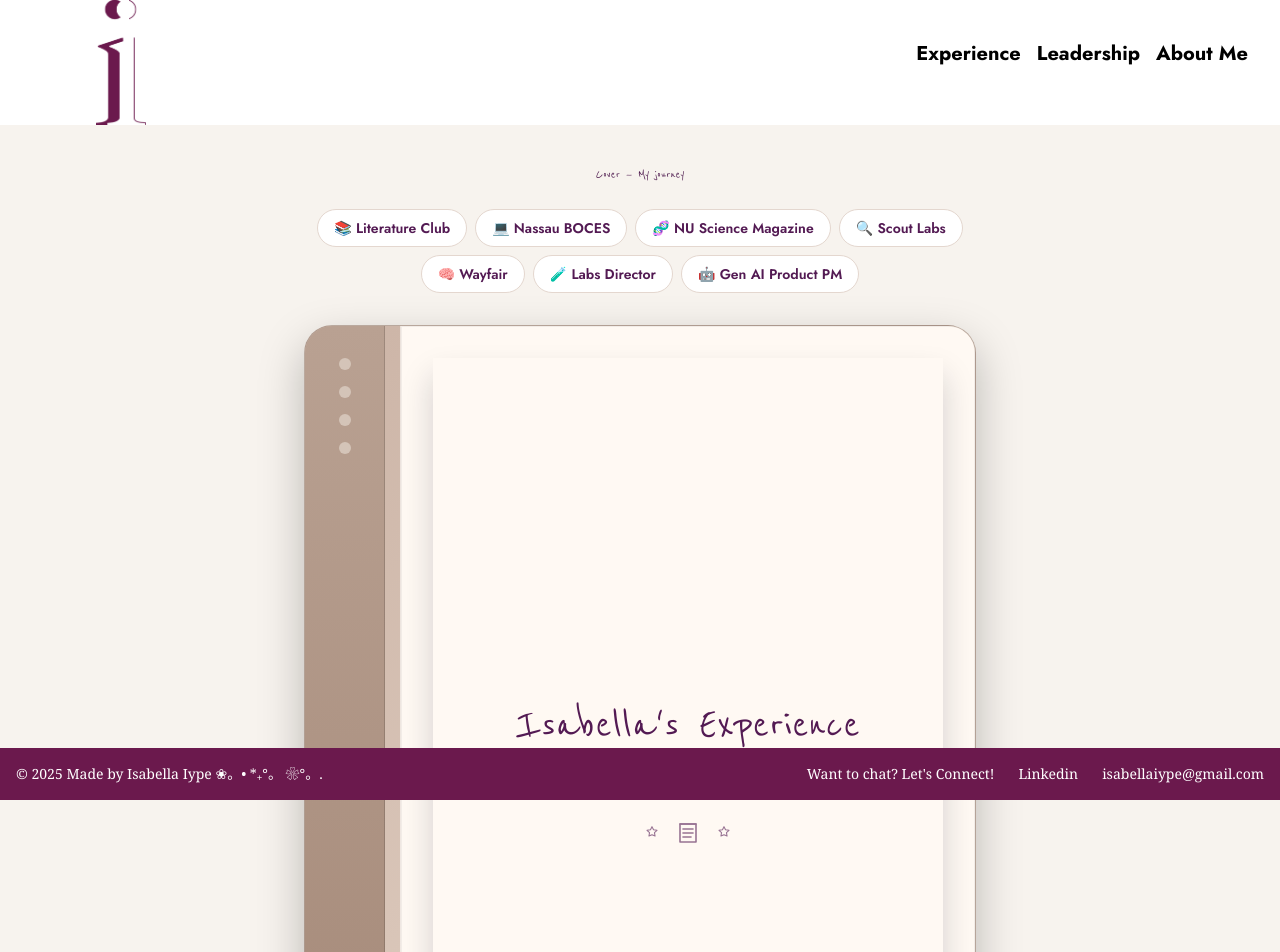
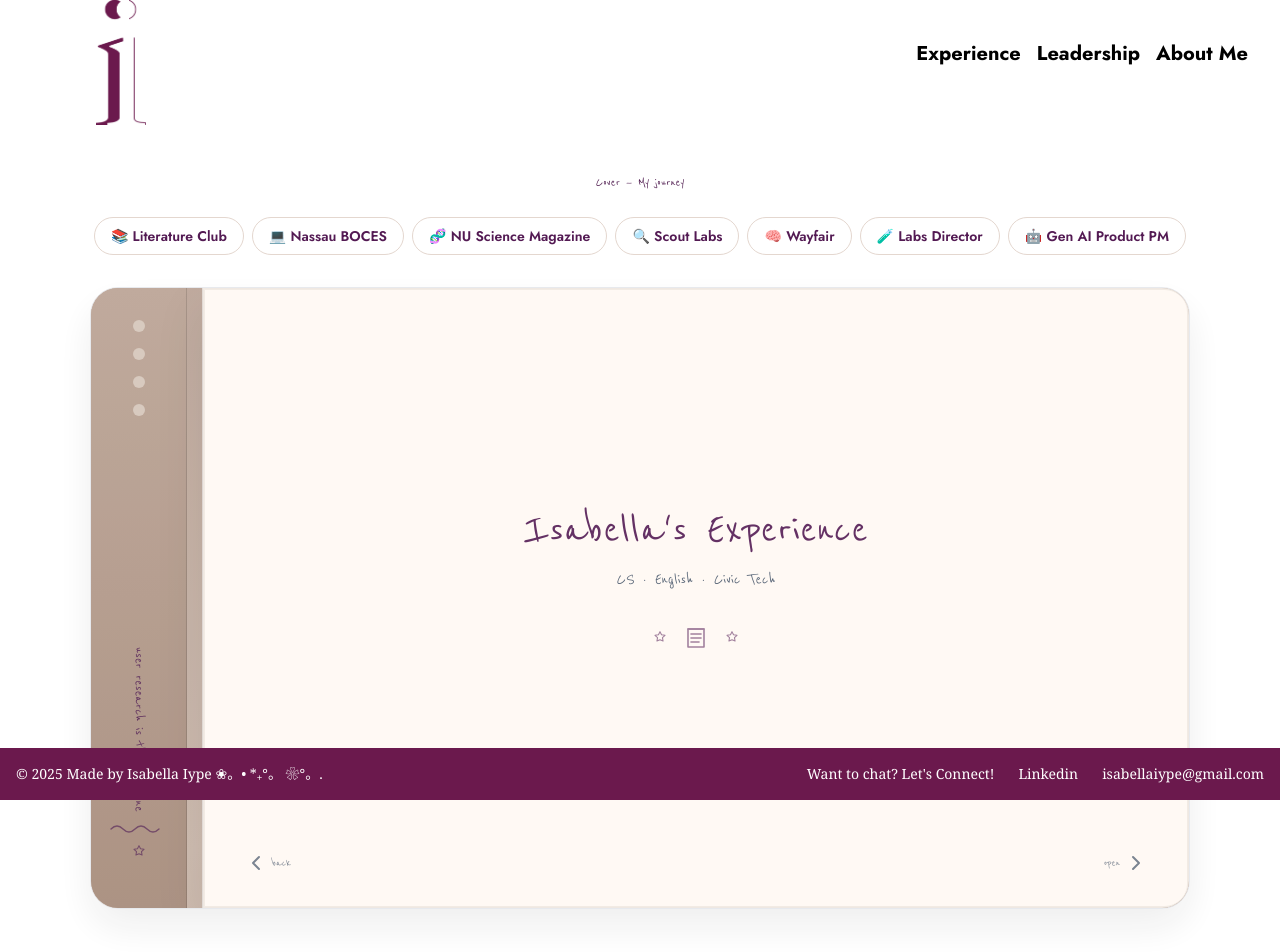
Before and after one commit to isabellas-portfolio/personalsite, a Next.js app: page /experience in a window 1280 px wide. Shown: the top 952 px of the page. Built offline with nearby package versions, Linux system fonts and the light colour scheme.

Commit message:
updated notebook

```diff
--- a/src/app/components/NotebookStory.tsx
+++ b/src/app/components/NotebookStory.tsx
@@ -79,13 +79,11 @@ export default function NotebookStory() {
       rotateY: direction > 0 ? maxRotation : -maxRotation,
       x: direction > 0 ? 40 : -40,
       opacity: 0,
-      boxShadow: "0 0 0 rgba(15, 23, 42, 0.0)",
     }),
     center: {
       rotateY: 0,
       x: 0,
       opacity: 1,
-      boxShadow: "0 18px 30px rgba(15, 23, 42, 0.18)",
       transition: {
         duration: 0.55,
         ease: [0.33, 1.0, 0.68, 1.0],
@@ -95,7 +93,6 @@ export default function NotebookStory() {
       rotateY: direction > 0 ? -maxRotation : maxRotation,
       x: direction > 0 ? -40 : 40,
       opacity: 0,
-      boxShadow: "0 0 0 rgba(15, 23, 42, 0.0)",
       transition: {
         duration: 0.45,
         ease: [0.4, 0.0, 0.6, 1.0],
@@ -104,8 +101,8 @@ export default function NotebookStory() {
   };
 
   return (
-    <main className="min-h-screen bg-[#F7F3EE] flex items-center justify-center px-4 py-10">
-      <div className="w-full max-w-3xl md:max-w-2xl">
+    <main className="bg-white flex justify-center px-4 pt-12 pb-32">
+      <div className="w-full max-w-[1100px]">
         {/* Story Header */}
         <div className="mb-6 text-center">
           <p className="font-hand text-[#4B164B] text-sm">
@@ -138,10 +135,10 @@ export default function NotebookStory() {
         </div>
 
         {/* Hardcover Book Card */}
-        <div className="relative w-full max-w-3xl md:max-w-2xl md:aspect-[3/4] rounded-[28px] bg-gradient-to-br from-[#CBB3A5] via-[#DCC9BC] to-[#C2AA9C] shadow-[0_18px_45px_rgba(0,0,0,0.25)] border border-black/15 overflow-hidden">
-          <div className="flex h-full">
+        <div className="relative w-full max-w-[1100px] rounded-[28px] bg-gradient-to-br from-[#B8A092] via-[#C9B5A8] to-[#B89E8F] shadow-[0_18px_40px_rgba(0,0,0,0.08)] border border-black/8 overflow-hidden opacity-90">
+          <div className="flex h-[560px] md:h-[620px]">
             {/* Spine */}
-            <div className="relative w-16 md:w-20 bg-gradient-to-b from-[#B9A192] to-[#A38776] border-r border-black/15 flex flex-col justify-between items-center py-8 flex-shrink-0">
+            <div className="relative w-20 md:w-24 bg-gradient-to-b from-[#B9A192] to-[#A38776] border-r border-black/15 flex flex-col justify-between items-center py-8 flex-shrink-0">
               {/* Top: Hole Punches */}
               <div className="flex flex-col gap-4 items-center">
                 {[1, 2, 3, 4].map((hole) => (
@@ -166,7 +163,10 @@ export default function NotebookStory() {
             <div className="w-4 bg-[repeating-linear-gradient(to-bottom,#F7EFE5_0,#F7EFE5_3px,#E4D6CA_3px,#E4D6CA_6px)] border-r border-white/60" />
 
             {/* Inner Page */}
-            <div className="relative flex-1 bg-[#FFF9F3] rounded-r-[24px] shadow-[inset_0_0_0_1px_rgba(0,0,0,0.05)] overflow-hidden p-6 md:p-8">
+            <div className="relative flex-1 bg-[#FFF9F3] rounded-r-[24px] shadow-[inset_0_0_0_1px_rgba(120,90,70,0.10),0_20px_50px_rgba(0,0,0,0.10)] border border-[rgba(90,60,50,0.10)] overflow-hidden h-full flex flex-col">
+              {/* Scrollable Content Area */}
+              <div className="relative flex-1 overflow-hidden">
+                <div className="absolute inset-0 overflow-y-auto pt-14 pb-24 px-16">
                   <AnimatePresence initial={false} custom={direction} mode="popLayout">
                     <motion.div
                       key={currentPage.id}
@@ -189,13 +189,17 @@ export default function NotebookStory() {
                           stickyNoteColors={stickyNoteColors}
                         />
                       )}
+                    </motion.div>
+                  </AnimatePresence>
+                </div>
+              </div>
 
-                  {/* Page Turn Controls */}
-                  <div className="absolute bottom-4 left-4 right-4 flex justify-between">
+              {/* Page Turn Controls - Fixed at Bottom */}
+              <div className="absolute bottom-8 left-10 right-10 flex justify-between z-20">
                 <button
                   onClick={goToPrev}
                   aria-label={isCover ? "Go to last page" : "Previous experience"}
-                      className="flex items-center gap-1 text-xs text-slate-600/80 hover:text-slate-900 hover:translate-x-[-2px] transition-transform z-20"
+                  className="flex items-center gap-1 text-xs text-slate-600/80 hover:text-slate-900 hover:translate-x-[-2px] transition-transform"
                 >
                   <PageArrow direction="left" />
                   <span className="font-hand">
@@ -209,7 +213,7 @@ export default function NotebookStory() {
                       ? "Go to cover"
                       : "Next experience"
                   }
-                      className="flex items-center gap-1 text-xs text-slate-600/80 hover:text-slate-900 hover:translate-x-[2px] transition-transform z-20"
+                  className="flex items-center gap-1 text-xs text-slate-600/80 hover:text-slate-900 hover:translate-x-[2px] transition-transform"
                 >
                   <span className="font-hand">
                     {pageIndex === orderedPages.length - 1
@@ -221,8 +225,6 @@ export default function NotebookStory() {
                   <PageArrow direction="right" />
                 </button>
               </div>
-                </motion.div>
-              </AnimatePresence>
             </div>
           </div>
         </div>
@@ -261,25 +263,22 @@ function ExperiencePageContent({
       </div>
 
       {/* Content Grid */}
-      <div className="grid grid-cols-1 lg:grid-cols-3 gap-6">
-        {/* Torn Paper Card */}
-        <div className="lg:col-span-2 relative order-2 lg:order-1">
-          {/* Tape Pieces */}
-          <div className="absolute -top-2 -left-2 w-12 h-6 bg-[#D6C4E6] opacity-80 rounded-sm transform rotate-12 z-10" />
-          <div className="absolute -top-2 -right-2 w-12 h-6 bg-[#F4D8D8] opacity-80 rounded-sm transform -rotate-12 z-10" />
-
-          {/* Main Card */}
-          <motion.div
-            initial={{ opacity: 0, rotate: -2 }}
-            animate={{ opacity: 1, rotate: -1 }}
-            transition={{ delay: 0.2 }}
-            className="bg-white border border-[#E0DAD3] shadow-sm p-5 md:p-6 -rotate-1 hover:shadow-lg hover:-translate-y-1 transition-all duration-300"
-          >
+      <div className="grid grid-cols-1 lg:grid-cols-3 gap-8 mb-12">
+        {/* Main Content Area */}
+        <div className="lg:col-span-2 relative order-2 lg:order-1 space-y-6">
           {page.summary && (
-              <p className="text-black font-medium mb-4 text-base md:text-lg">
+            <p className="text-black font-medium text-base md:text-lg leading-relaxed">
               {page.summary}
             </p>
           )}
+
+          {/* Small Paper Note for Bullets */}
+          <motion.div
+            initial={{ opacity: 0, rotate: -1 }}
+            animate={{ opacity: 1, rotate: -0.5 }}
+            transition={{ delay: 0.2 }}
+            className="relative bg-white/60 border border-[#E0DAD3]/60 shadow-sm p-5 md:p-6 -rotate-0.5"
+          >
             <ul className="list-disc list-inside text-black space-y-2 text-sm md:text-base">
               {page.bullets.map((bullet, index) => (
                 <li key={index}>{bullet}</li>
--- a/src/app/data/notebookPages.ts
+++ b/src/app/data/notebookPages.ts
@@ -29,7 +29,7 @@ export const notebookPages: NotebookPage[] = [
     company: "Scout Labs",
     location: "Boston, MA",
     role: "UX Project Lead",
-    dates: "Apr. 2024 – Present",
+    dates: "Apr. 2024 – Apr. 2025",
     icon: "🔍",
     startDate: "2024-04-01",
     bullets: [
@@ -161,7 +161,7 @@ export const notebookPages: NotebookPage[] = [
     company: "NU Science Magazine",
     location: "Boston, MA",
     role: "Website Developer",
-    dates: "Sept. 2023 – Present",
+    dates: "Sept. 2023 – Dec. 2023",
     icon: "🧬",
     startDate: "2023-09-01",
     bullets: [
@@ -193,7 +193,7 @@ export const notebookPages: NotebookPage[] = [
     company: "Scout Labs",
     role: "Labs Team Director",
     location: "Boston, MA",
-    dates: "Sept. 2024 – Present",
+    dates: "May. 2025 – Present",
     icon: "🧪",
     summary:
       "Directing Scout Labs' studio of cross-functional student teams to deliver civic-tech and design projects for community partners.",
@@ -228,7 +228,7 @@ export const notebookPages: NotebookPage[] = [
     company: "Burnes Center & City of Boston",
     role: "Generative AI Product Developer",
     location: "Boston, MA",
-    dates: "Sept. 2025 – Present",
+    dates: "Sept. 2025 – Dec 2025",
     icon: "🤖",
     summary:
       "Building Green Tape, a generative-AI powered feedback platform that helps Boston simplify permits and respond to residents more effectively.",
```
Lines whose indentation alone changed are shown as unchanged.
